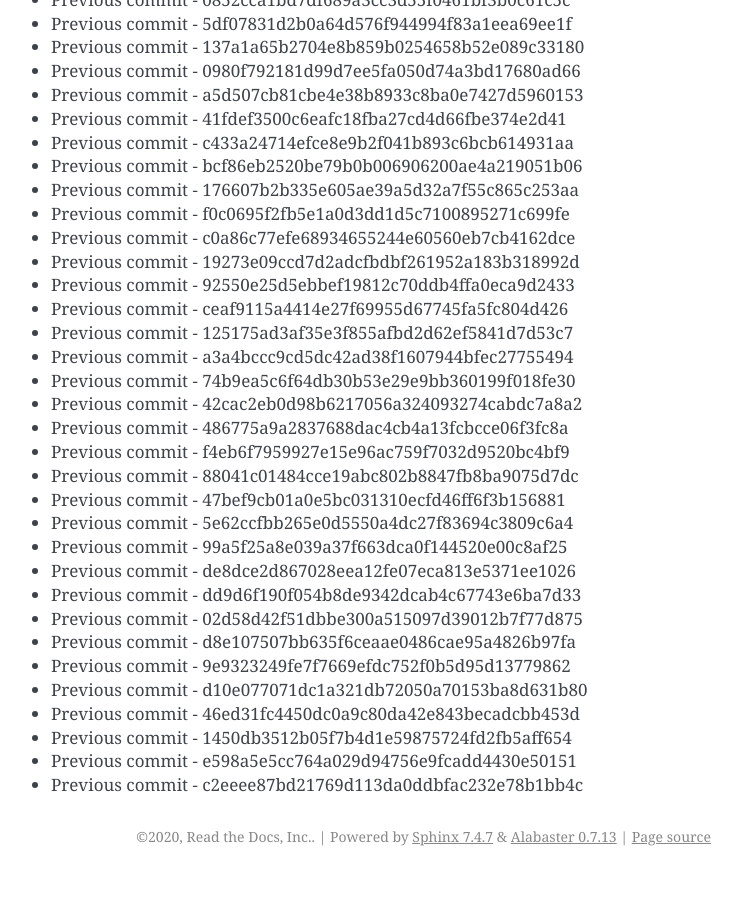
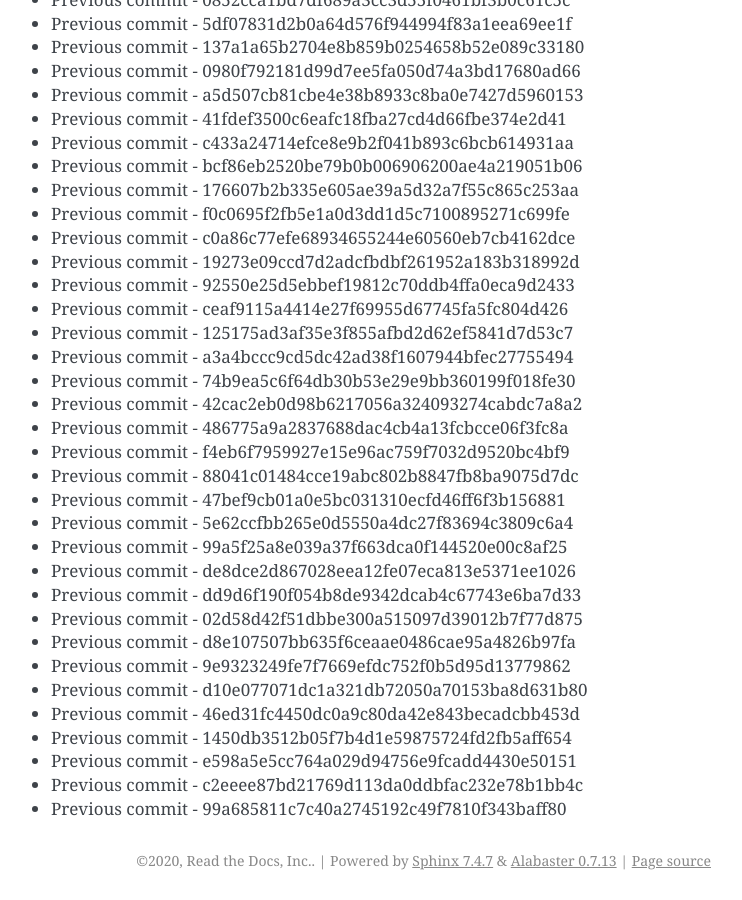
Before and after one commit to readthedocs/rtd-git-stresstest, a Sphinx documentation site: the page built from docs/updates.rst, in a window 1280 px wide and 900 px high, scrolled down 22287 px. Shown: the whole window, without its empty margins (399-1141 px from the left). Built offline with Sphinx 7.4.7, drawn with Linux system fonts in a browser that asks for light colours; before the commit the page ends 23163 px from its top, so only the background shows below that.

Commit message:
Generating commit from previous: 99a685811c7c40a2745192c49f7810f343baff80

```diff
--- a/docs/updates.rst
+++ b/docs/updates.rst
@@ -968,3 +968,4 @@ It can be tested for any performance characteristics.
 * Previous commit - 1450db3512b05f7b4d1e59875724fd2fb5aff654
 * Previous commit - e598a5e5cc764a029d94756e9fcadd4430e50151
 * Previous commit - c2eeee87bd21769d113da0ddbfac232e78b1bb4c
+* Previous commit - 99a685811c7c40a2745192c49f7810f343baff80
```
